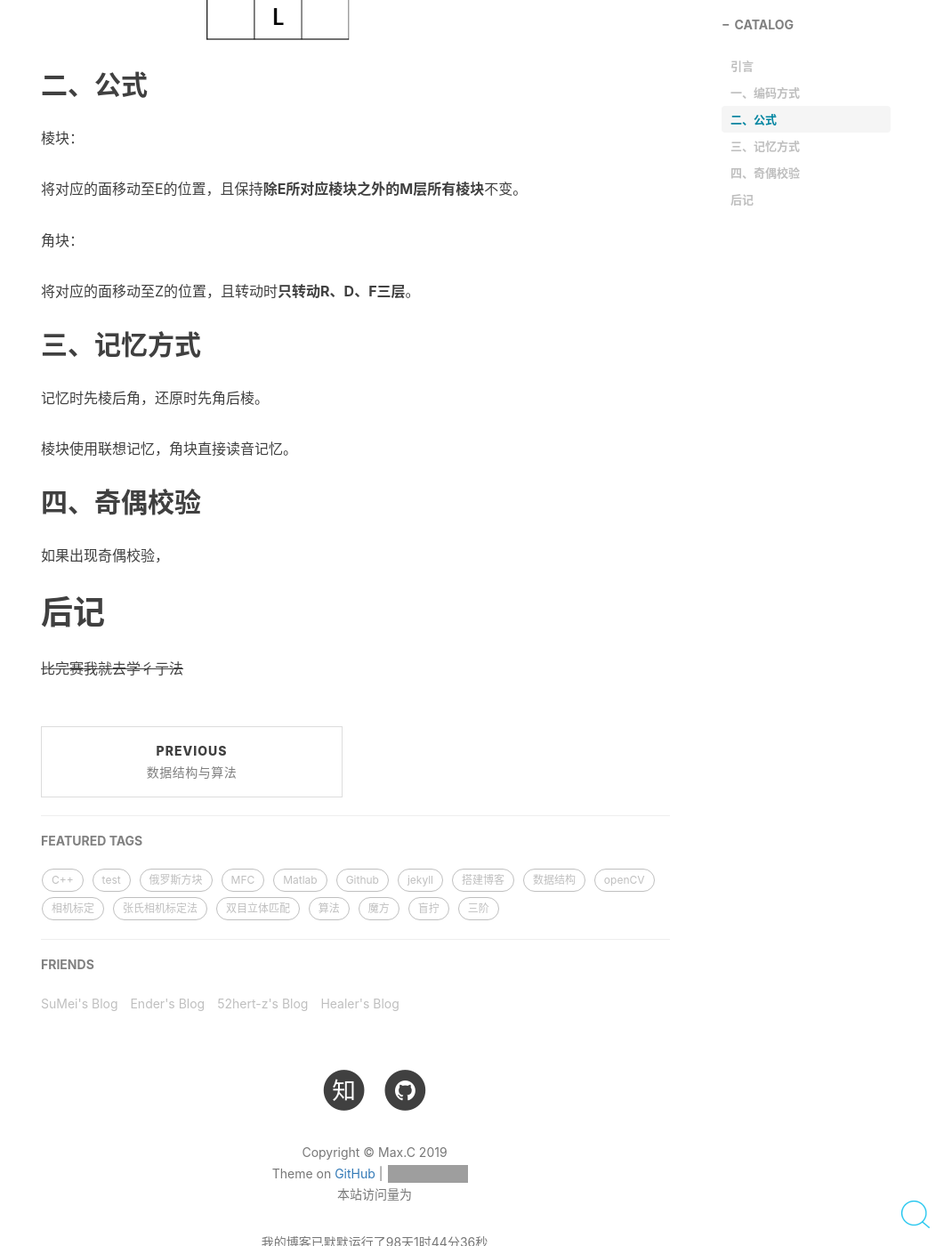
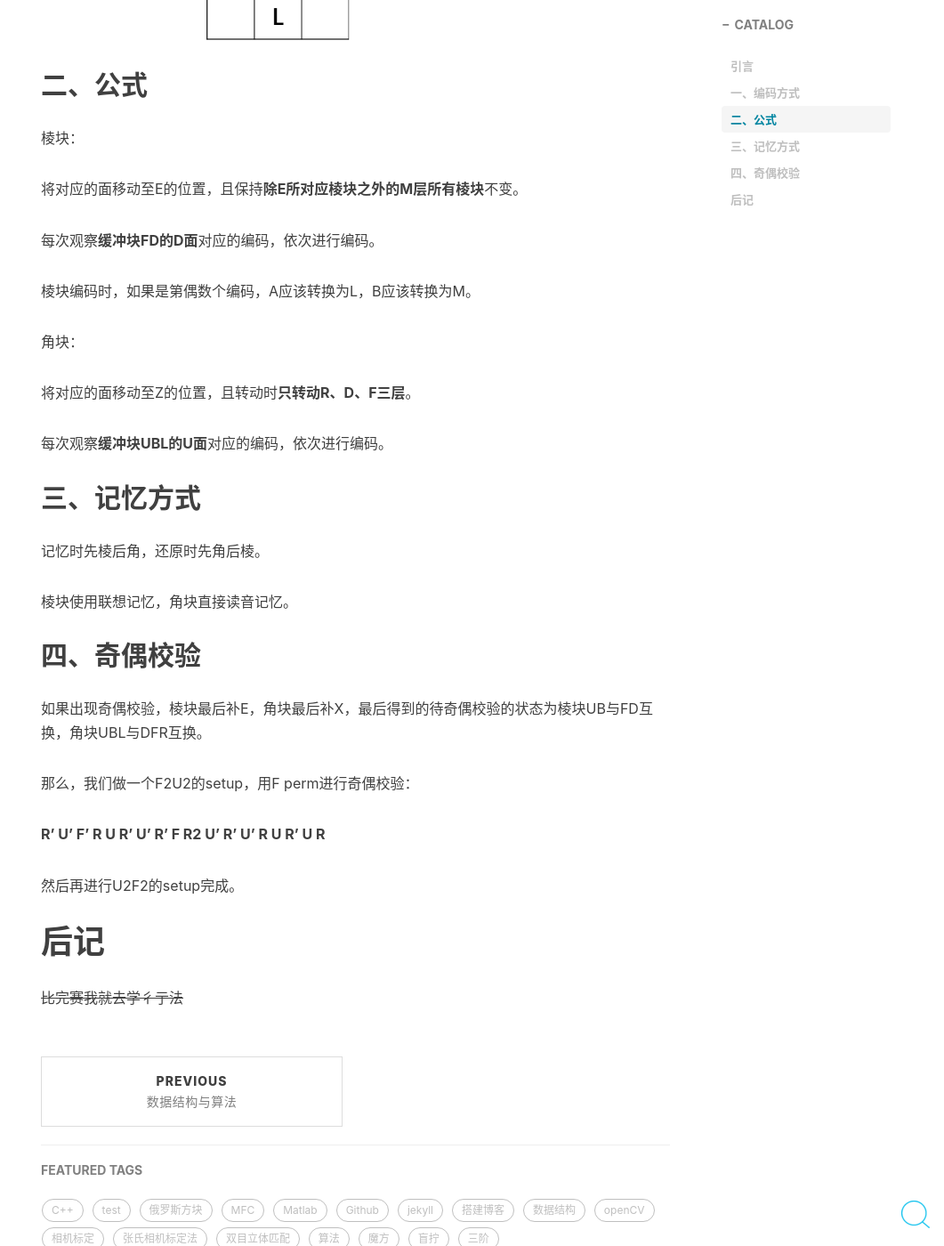
Before and after one commit to 437436999/437436999-coder.github.io, a Jekyll site: the page built from _posts/2019-11-15-三盲整理.md, in a window 1280 px wide and 1400 px high, scrolled down 1886 px. Shown: the whole window at 89% size, without its empty margins (219-1280 px from the left). Built offline with Jekyll 4.4.1, drawn with Linux system fonts in a browser that asks for light colours; nearby versions of some CDN libraries; comment, search, counter and statistics services are not loaded; grey boxes are pictures that could not be loaded.

Commit message:
Update 2019-11-15-三盲整理.md

```diff
--- a/_posts/2019-11-15-三盲整理.md
+++ b/_posts/2019-11-15-三盲整理.md
@@ -30,9 +30,15 @@ tags: 魔方 盲拧 三阶
 
 将对应的面移动至E的位置，且保持**除E所对应棱块之外的M层所有棱块**不变。
 
+每次观察**缓冲块FD的D面**对应的编码，依次进行编码。
+
+棱块编码时，如果是第偶数个编码，A应该转换为L，B应该转换为M。
+
 角块：
 
 将对应的面移动至Z的位置，且转动时**只转动R、D、F三层**。
+
+每次观察**缓冲块UBL的U面**对应的编码，依次进行编码。
 
 ## 三、记忆方式
 
@@ -42,7 +48,13 @@ tags: 魔方 盲拧 三阶
 
 ## 四、奇偶校验
 
-如果出现奇偶校验，
+如果出现奇偶校验，棱块最后补E，角块最后补X，最后得到的待奇偶校验的状态为棱块UB与FD互换，角块UBL与DFR互换。
+
+那么，我们做一个F2U2的setup，用F perm进行奇偶校验：
+
+ **R' U' F' R U R' U' R' F R2 U' R' U' R U R' U R**
+
+然后再进行U2F2的setup完成。
 
 # 后记
 
```
